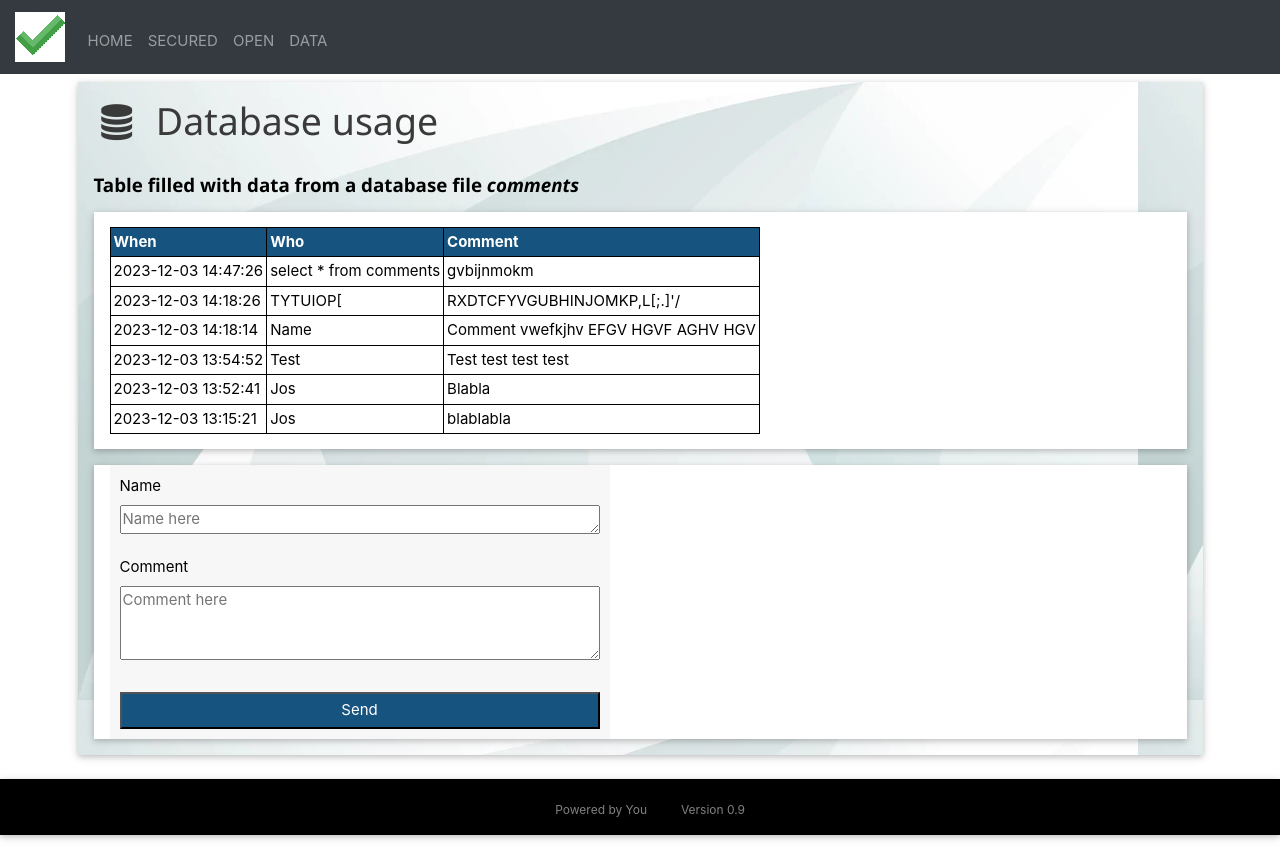
After one commit to jossieb/Flask_Blueprint, a Flask app: page /blue_comment in a window 1280 px wide. The commit adds this page. Run offline with Flask 2, Linux system fonts and the light colour scheme; parts of the project's set-up code (start-up, migrations or seed data) failed here and were passed over.

Commit message:
incl dbase

```diff
--- a/app.py
+++ b/app.py
@@ -46,6 +46,9 @@ print("Opened database successfully")
 # Configure session to use filesystem (instead of signed cookies)
 app.config["SESSION_FILE_DIR"] = mkdtemp()
 app.config["SESSION_PERMANENT"] = False
+app.config["SESSION_COOKIE_SECURE"]=True
+app.config["SESSION_COOKIE_HTTPONLY"]=True
+
 app.config["SESSION_TYPE"] = "filesystem"
 Session(app)
 
@@ -115,6 +118,46 @@ def blue_login():
     # User reached route via GET (as by clicking a link or via redirect)
     else:
         return render_template("login.html")
+
+############################################################################################
+
+@app.route("/blue_comment", methods=["GET", "POST"])
+def blue_comment():
+
+    """comment entry"""
+    # get the page used
+    rule = str(request.url_rule)
+    session["last_page"] = rule
+    # get method used
+    mymethod = request.method
+
+    if mymethod == "POST":
+        # POST -> Handle form
+        # generate timestamp
+        mydttm = datetime.now().strftime("%Y-%m-%dT%H:%M:%S.%f")
+        myname = str(request.form.get("name"))
+        mycomment = str(request.form.get("comment"))
+        con.execute("insert into comments (dttm, name, comment) values (?, ?, ?)",
+                    (mydttm, myname, mycomment))
+
+        resp = redirect('/blue_updated')
+        con.commit()
+        return resp
+    else:
+        # GET -> Show comments
+
+        comments = con.execute(
+            "SELECT recnr, substr(dttm, 0, 11) mydate, substr(dttm, 12, 8) mytime,  name, comment FROM comments order by dttm desc"
+            )
+
+        con.commit()
+
+        return render_template("comment.html",comments=comments)
+
+
+@app.route('/blue_updated')
+def blue_updated():
+    return render_template('updated.html')
 ############################################################################################
 
 def errorhandler(mye):
--- a/static/styles.css
+++ b/static/styles.css
@@ -1,3 +1,11 @@
+table, th, td {
+  border: 1px solid black;
+  border-collapse: collapse;
+}
+th, td {
+  padding: 3px;
+}
+
 #loginForm {
   background: #f7f7f7;
   padding: 10px;
@@ -6,7 +14,7 @@
 #loginForm * {
   box-sizing: border-box;
 }
-#logintForm input, #loginForm label, #loginForm textarea {
+#loginForm input, #loginForm label, #loginForm textarea {
   display: block;
   width: 100%;
 }
--- /dev/null
+++ b/templates/comment.html
@@ -0,0 +1,61 @@
+{% extends "layout.html" %}
+
+{% block title %}
+Database usage
+{% endblock %}
+
+{% with messages = get_flashed_messages() %}
+{% if messages %}
+<header class="alert alert-primary border text-center" role="alert">
+  {{ message }}
+</header>
+{% endif %}
+{% endwith %}
+
+{% block main %}
+<!-- start main -->
+
+<div class="w3-container w3-card w3-white w3-margin-bottom" style ="background-image:url(static/bckgr.jpg)";>
+	<h1 class="w3-text-dark-grey w3-padding-16">
+		<i class="fa fa-database fa-fw w3-margin-right w3-xxlarge w3-text-dark-grey"></i>Database usage
+	</h1>
+	<p>
+	<h5><b>Table filled with data from a database file <i>comments</i></b></h5>
+	</p>
+  <div class="w3-container w3-card w3-white w3-margin-bottom">
+    <div style="overflow-x:auto;">
+      <p>
+        <table>
+            <tr>
+            <th style="color: white; background: #16537e; text-align: left">When</th>
+            <th style="color: white; background: #16537e; text-align: left">Who</th>
+            <th style="color: white; background: #16537e; text-align: left">Comment</th>
+            </tr>
+            {% for row in comments %}
+            <tr>
+            <td style="text-align: left" >{{row[1]}} {{row[2]}}</td>
+            <td style="text-align: left" >{{row[3]}}</td>
+            <td style="text-align: left" >{{row[4]}}</td>
+
+            </tr>
+            {% endfor %}
+        </table>
+      </p>
+        </div>
+      </div>
+
+   <!-- (B) REGISTRATION FORM -->
+   <div class="w3-container w3-card w3-white w3-margin-bottom">
+    <form id="loginForm" action="/blue_comment" method="post" autocomplete="off">
+        <label for="name">Name</label>
+        <textarea id="name" name="name" rows="1" cols="33" maxlength="100" placeholder="Name here"></textarea><br>
+        <label for="comment">Comment</label>
+        <textarea id="comment" name="comment" rows="3" cols="33" maxlength="100" placeholder="Comment here"></textarea><br>
+    <input type="submit" value="Send"/>
+    </form>
+  </div>
+
+</div>
+
+<!-- einde main -->
+{% endblock %}
--- a/templates/layout.html
+++ b/templates/layout.html
@@ -41,6 +41,7 @@
                     <li class="nav-item"><a class="nav-link" href="/">HOME</a></li>
                     <li class="nav-item"><a class="nav-link" href="/blue_secured">SECURED</a></li>
                     <li class="nav-item"><a class="nav-link" href="/blue_open">OPEN</a></li>
+                    <li class="nav-item"><a class="nav-link" href="/blue_comment">DATA</a></li>
                 </ul>
             </div>
         </nav>
```
Also changed, not shown: templates/updated.html (added, +49 -0 lines), blueprint.db.
